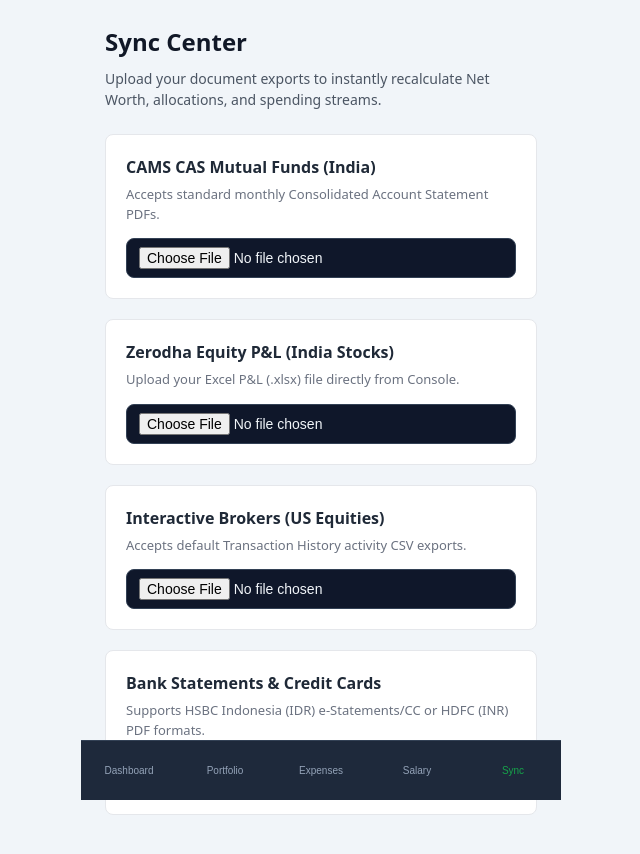
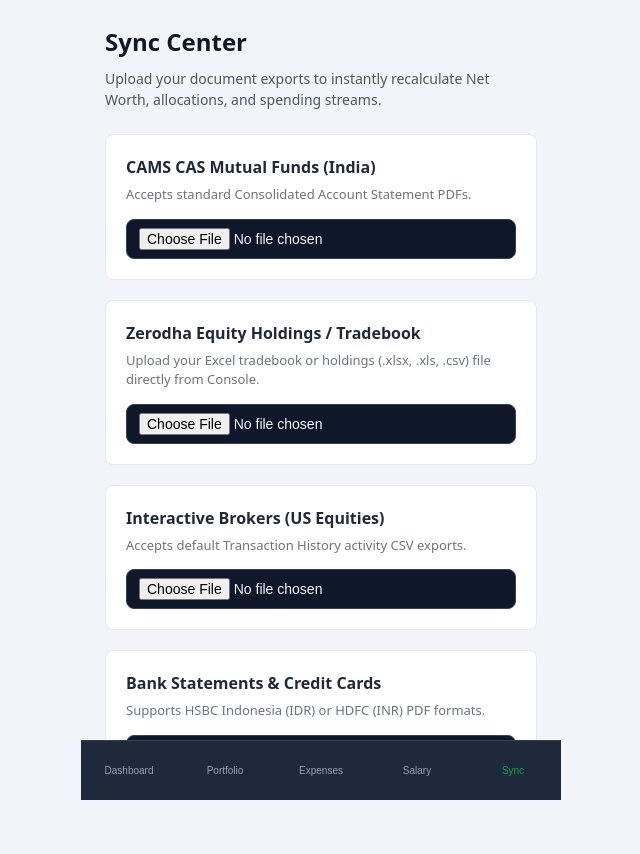
Before and after one commit to ssc-code-indo/portfolio-tracker, a React (Vite) app: page / in a window 1280 px wide. Both pictures are taken after a click on the button "Sync". Shown: the top 854 px of the page, without its empty margins (319-959 px from the left). Built offline with nearby package versions, Linux system fonts and the light colour scheme; no server answers.

Commit message:
Update Sync.jsx

```diff
--- a/src/pages/Sync.jsx
+++ b/src/pages/Sync.jsx
@@ -1,13 +1,28 @@
 import React, { useState } from "react";
-import { handleCamsUpload } from "../parsers/cas"; // Links perfectly to your src/parsers folder
+import { handleCamsUpload } from "../parsers/cas";
+import { handleZerodhaUpload } from "../parsers/zerodha"; // Pointing exactly to zerodha.js
 
 export default function Sync() {
   const [loading, setLoading] = useState(false);
   const [error, setError] = useState(null);
   const [successMessage, setSuccessMessage] = useState(null);
 
-  // 1. CAMS PDF Upload Handler
+  // Mutual Fund Upload Handler
   const onCamsFileChange = async (event) => {
+    const file = event.target.files[0];
+    if (!file) return;
+    setLoading(true); setError(null); setSuccessMessage(null);
+    const result = await handleCamsUpload(file);
+    if (result.success) {
+      setSuccessMessage(`Successfully loaded ${result.data.length} Mutual Fund positions!`);
+    } else {
+      setError(result.error);
+    }
+    setLoading(false);
+  };
+
+  // Zerodha Upload Handler
+  const onZerodhaFileChange = async (event) => {
     const file = event.target.files[0];
     if (!file) return;
 
@@ -15,32 +30,27 @@
     setError(null);
     setSuccessMessage(null);
 
-    const result = await handleCamsUpload(file);
+    const result = await handleZerodhaUpload(file);
 
     if (result.success) {
-      console.log("Parsed CAMS Holdings:", result.data);
-      setSuccessMessage(`Successfully loaded ${result.data.length} Mutual Fund positions!`);
+      console.log("Parsed Zerodha Data:", result.data);
+      setSuccessMessage(`Successfully processed ${result.data.length} Zerodha equity holdings!`);
     } else {
       setError(result.error);
     }
     setLoading(false);
   };
 
-  // Placeholder handlers for your other parsers (to be wired next)
-  const onZerodhaFileChange = (e) => console.log("Zerodha file uploaded:", e.target.files[0]);
   const onIbkrFileChange = (e) => console.log("IBKR file uploaded:", e.target.files[0]);
   const onBankFileChange = (e) => console.log("Bank statement uploaded:", e.target.files[0]);
 
   return (
     <div style={{ maxWidth: "800px", margin: "0 auto", padding: "24px", fontFamily: "system-ui, sans-serif" }}>
-      <h2 style={{ fontSize: "24px", fontWeight: "700", marginBottom: "8px", color: "#111827" }}>
-        Sync Center
-      </h2>
+      <h2 style={{ fontSize: "24px", fontWeight: "700", marginBottom: "8px", color: "#111827" }}>Sync Center</h2>
       <p style={{ color: "#4b5563", marginBottom: "24px", fontSize: "14px" }}>
         Upload your document exports to instantly recalculate Net Worth, allocations, and spending streams.
       </p>
 
-      {/* Global Status Indicators */}
       {error && (
         <div style={{ backgroundColor: "#fef2f2", color: "#991b1b", padding: "12px 16px", borderRadius: "6px", marginBottom: "20px", fontSize: "14px", border: "1px solid #fca5a5" }}>
           ⚠️ {error}
@@ -53,73 +63,34 @@
       )}
 
       <div style={{ display: "grid", gap: "20px" }}>
-
         {/* Card 1: CAMS CAS */}
         <div style={{ border: "1px solid #e5e7eb", padding: "20px", borderRadius: "8px", backgroundColor: "#fff" }}>
-          <h3 style={{ fontSize: "16px", fontWeight: "600", margin: "0 0 6px 0", color: "#1f2937" }}>
-            CAMS CAS Mutual Funds (India)
-          </h3>
-          <p style={{ fontSize: "13px", color: "#6b7280", margin: "0 0 14px 0" }}>
-            Accepts standard monthly Consolidated Account Statement PDFs.
-          </p>
-          <input
-            type="file"
-            accept=".pdf"
-            onChange={onCamsFileChange}
-            disabled={loading}
-            style={{ fontSize: "14px" }}
-          />
-          {loading && <p style={{ color: "#2563eb", fontSize: "13px", marginTop: "8px", margin: 0 }}>Parsing PDF content rules...</p>}
+          <h3 style={{ fontSize: "16px", fontWeight: "600", margin: "0 0 6px 0", color: "#1f2937" }}>CAMS CAS Mutual Funds (India)</h3>
+          <p style={{ fontSize: "13px", color: "#6b7280", margin: "0 0 14px 0" }}>Accepts standard Consolidated Account Statement PDFs.</p>
+          <input type="file" accept=".pdf" onChange={onCamsFileChange} disabled={loading} style={{ fontSize: "14px" }} />
         </div>
 
         {/* Card 2: Zerodha P&L */}
         <div style={{ border: "1px solid #e5e7eb", padding: "20px", borderRadius: "8px", backgroundColor: "#fff" }}>
-          <h3 style={{ fontSize: "16px", fontWeight: "600", margin: "0 0 6px 0", color: "#1f2937" }}>
-            Zerodha Equity P&L (India Stocks)
-          </h3>
-          <p style={{ fontSize: "13px", color: "#6b7280", margin: "0 0 14px 0" }}>
-            Upload your Excel P&L (.xlsx) file directly from Console.
-          </p>
-          <input
-            type="file"
-            accept=".xlsx,.xls"
-            onChange={onZerodhaFileChange}
-            style={{ fontSize: "14px" }}
-          />
+          <h3 style={{ fontSize: "16px", fontWeight: "600", margin: "0 0 6px 0", color: "#1f2937" }}>Zerodha Equity Holdings / Tradebook</h3>
+          <p style={{ fontSize: "13px", color: "#6b7280", margin: "0 0 14px 0" }}>Upload your Excel tradebook or holdings (.xlsx, .xls, .csv) file directly from Console.</p>
+          <input type="file" accept=".xlsx,.xls,.csv" onChange={onZerodhaFileChange} disabled={loading} style={{ fontSize: "14px" }} />
+          {loading && <p style={{ color: "#2563eb", fontSize: "13px", marginTop: "8px", margin: 0 }}>Parsing spreadsheet columns...</p>}
         </div>
 
         {/* Card 3: IBKR Statement */}
         <div style={{ border: "1px solid #e5e7eb", padding: "20px", borderRadius: "8px", backgroundColor: "#fff" }}>
-          <h3 style={{ fontSize: "16px", fontWeight: "600", margin: "0 0 6px 0", color: "#1f2937" }}>
-            Interactive Brokers (US Equities)
-          </h3>
-          <p style={{ fontSize: "13px", color: "#6b7280", margin: "0 0 14px 0" }}>
-            Accepts default Transaction History activity CSV exports.
-          </p>
-          <input
-            type="file"
-            accept=".csv"
-            onChange={onIbkrFileChange}
-            style={{ fontSize: "14px" }}
-          />
+          <h3 style={{ fontSize: "16px", fontWeight: "600", margin: "0 0 6px 0", color: "#1f2937" }}>Interactive Brokers (US Equities)</h3>
+          <p style={{ fontSize: "13px", color: "#6b7280", margin: "0 0 14px 0" }}>Accepts default Transaction History activity CSV exports.</p>
+          <input type="file" accept=".csv" onChange={onIbkrFileChange} style={{ fontSize: "14px" }} />
         </div>
 
         {/* Card 4: Banking & CC Parsers */}
         <div style={{ border: "1px solid #e5e7eb", padding: "20px", borderRadius: "8px", backgroundColor: "#fff" }}>
-          <h3 style={{ fontSize: "16px", fontWeight: "600", margin: "0 0 6px 0", color: "#1f2937" }}>
-            Bank Statements & Credit Cards
-          </h3>
-          <p style={{ fontSize: "13px", color: "#6b7280", margin: "0 0 14px 0" }}>
-            Supports HSBC Indonesia (IDR) e-Statements/CC or HDFC (INR) PDF formats.
-          </p>
-          <input
-            type="file"
-            accept=".pdf"
-            onChange={onBankFileChange}
-            style={{ fontSize: "14px" }}
-          />
+          <h3 style={{ fontSize: "16px", fontWeight: "600", margin: "0 0 6px 0", color: "#1f2937" }}>Bank Statements & Credit Cards</h3>
+          <p style={{ fontSize: "13px", color: "#6b7280", margin: "0 0 14px 0" }}>Supports HSBC Indonesia (IDR) or HDFC (INR) PDF formats.</p>
+          <input type="file" accept=".pdf" onChange={onBankFileChange} style={{ fontSize: "14px" }} />
         </div>
-
       </div>
     </div>
   );
```
